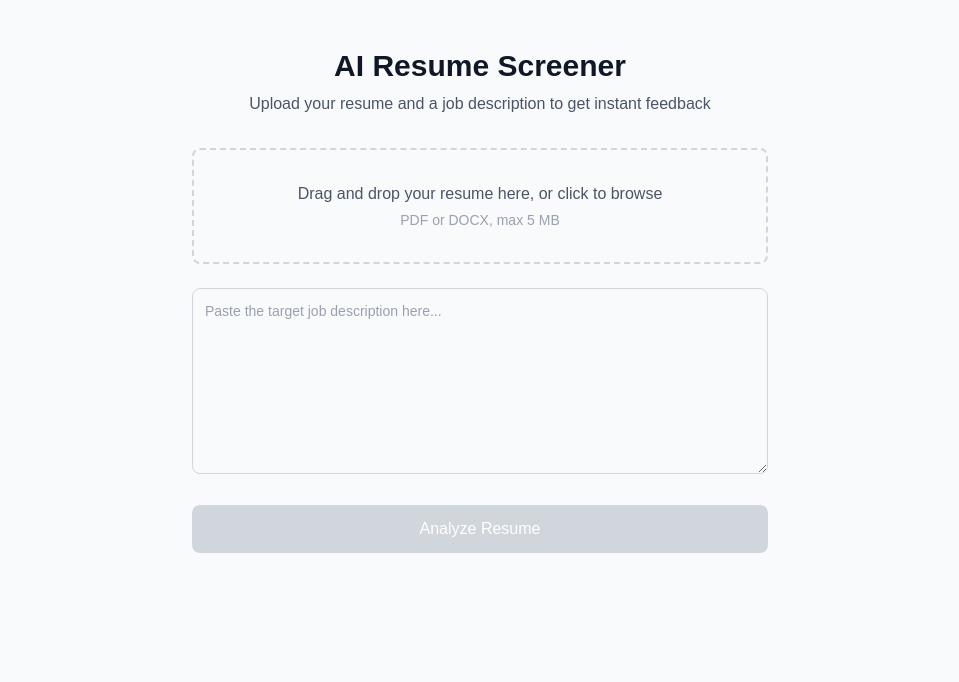
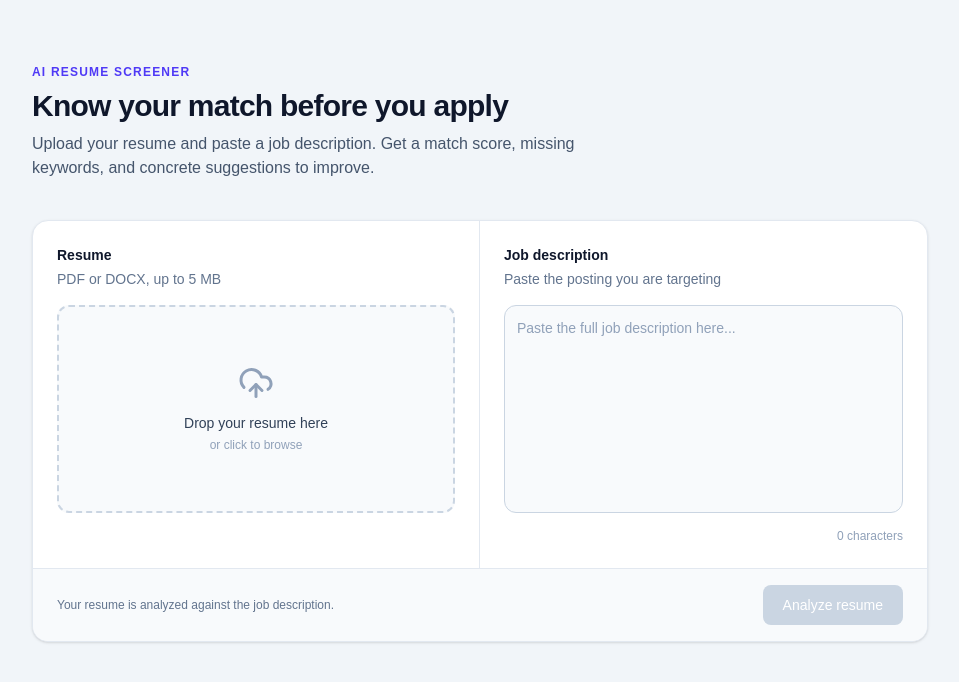
Before and after one commit to F6-ZeppelinFellowship/AI-Resume-Screener-Feedback, a Next.js app in the folder frontend/: page / in a window 1280 px wide. Shown: the top 682 px of the page, without its empty margins (160-1119 px from the left). Built offline with nearby package versions, Linux system fonts and the light colour scheme.

Commit message:
feat: redesign upload form with two-column layout, file chip, and accessibility polish

```diff
--- a/frontend/app/components/UploadForm.tsx
+++ b/frontend/app/components/UploadForm.tsx
@@ -1,10 +1,18 @@
 "use client";
 
 import { useRef, useState } from "react";
+import { UploadCloud, FileText, X, Loader2 } from "lucide-react";
 import type { AppStatus } from "../lib/types";
 
 const ACCEPTED_TYPES = [".pdf", ".docx"];
+const ACCEPT_ATTR = ACCEPTED_TYPES.join(",");
 const MAX_SIZE_MB = 5;
+
+function formatSize(bytes: number) {
+  return bytes < 1024 * 1024
+    ? `${(bytes / 1024).toFixed(0)} KB`
+    : `${(bytes / (1024 * 1024)).toFixed(1)} MB`;
+}
 
 export default function UploadForm() {
   const [file, setFile] = useState<File | null>(null);
@@ -15,17 +23,10 @@ export default function UploadForm() {
   const inputRef = useRef<HTMLInputElement>(null);
 
   function validateAndSetFile(selected: File) {
-    // Reset status so the UI doesn't keep showing a stale success/error message after changing inputs.
-    setStatus("idle");
-
+    // Reset stale success state when inputs change
+    if (status === "success") setStatus("idle");
     const ext = "." + selected.name.split(".").pop()?.toLowerCase();
-    const allowedMimes = [
-      "application/pdf",
-      "application/vnd.openxmlformats-officedocument.wordprocessingml.document",
-    ];
-    const mimeOk = !selected.type || allowedMimes.includes(selected.type);
-
-    if (!ACCEPTED_TYPES.includes(ext) || !mimeOk) {
+    if (!ACCEPTED_TYPES.includes(ext)) {
       setFileError("Only PDF or DOCX files are allowed.");
       setFile(null);
       return;
@@ -39,84 +40,163 @@ export default function UploadForm() {
     setFile(selected);
   }
 
+  function openPicker() {
+    if (status === "loading") return;
+    inputRef.current?.click();
+  }
+
   function handleDrop(e: React.DragEvent) {
     e.preventDefault();
     setIsDragging(false);
+    if (status === "loading") return;
     const dropped = e.dataTransfer.files[0];
     if (dropped) validateAndSetFile(dropped);
+  }
+
+  function removeFile(e: React.MouseEvent) {
+    e.stopPropagation();
+    setFile(null);
+    if (status === "success") setStatus("idle");
+    if (inputRef.current) inputRef.current.value = "";
   }
 
   function handleSubmit() {
     if (!file || !jobDescription.trim()) return;
     setStatus("loading");
-    // TODO: Replace with a real fetch to FastAPI /api/analyze
+    // TODO: replace mock with real fetch to FastAPI /api/analyze
     setTimeout(() => setStatus("success"), 1500);
   }
 
-  const canSubmit = file !== null && jobDescription.trim().length > 0 && status !== "loading";
+  const canSubmit =
+    file !== null && jobDescription.trim().length > 0 && status !== "loading";
 
   return (
-    <div className="mx-auto w-full max-w-xl space-y-6">
-      {/* Drag-and-drop zone */}
+    <div className="mx-auto w-full max-w-4xl">
+      <div className="overflow-hidden rounded-2xl border border-slate-200 bg-white shadow-sm">
+        <div className="grid md:grid-cols-2">
+          {/* Left: resume upload */}
+          <div className="border-b border-slate-200 p-6 md:border-b-0 md:border-r">
+            <h2 className="mb-1 text-sm font-semibold text-slate-900">Resume</h2>
+            <p className="mb-4 text-sm text-slate-500">
+              PDF or DOCX, up to {MAX_SIZE_MB} MB
+            </p>
+
             <div
+              role="button"
+              tabIndex={status === "loading" ? -1 : 0}
+              aria-disabled={status === "loading"}
+              aria-label="Upload resume file"
+              onKeyDown={(e) => {
+                if (e.key === "Enter" || e.key === " ") {
+                  e.preventDefault();
+                  openPicker();
+                }
+              }}
               onDragOver={(e) => {
                 e.preventDefault();
                 setIsDragging(true);
               }}
               onDragLeave={() => setIsDragging(false)}
               onDrop={handleDrop}
-        onClick={() => inputRef.current?.click()}
-        className={`cursor-pointer rounded-lg border-2 border-dashed p-8 text-center transition-colors ${
-          isDragging ? "border-blue-500 bg-blue-50" : "border-gray-300 hover:border-gray-400"
+              onClick={openPicker}
+              className={`flex h-52 cursor-pointer flex-col items-center justify-center rounded-xl border-2 border-dashed transition-colors focus:outline-none focus:ring-2 focus:ring-indigo-300 ${
+                isDragging
+                  ? "border-indigo-500 bg-indigo-50"
+                  : file
+                    ? "border-emerald-300 bg-emerald-50/50"
+                    : "border-slate-300 bg-slate-50 hover:border-indigo-400 hover:bg-indigo-50/40"
               }`}
             >
               <input
                 ref={inputRef}
                 type="file"
-          accept={ACCEPTED_TYPES.join(",")}
+                accept={ACCEPT_ATTR}
                 className="hidden"
                 onChange={(e) => {
                   const selected = e.target.files?.[0];
                   if (selected) validateAndSetFile(selected);
-            e.currentTarget.value = "";
+                  // Allow re-selecting the same file
+                  e.target.value = "";
                 }}
               />
+
               {file ? (
-          <p className="font-medium text-green-700">{file.name}</p>
+                <div className="flex items-center gap-3 px-4">
+                  <FileText className="h-8 w-8 shrink-0 text-emerald-600" />
+                  <div className="min-w-0">
+                    <p className="truncate text-sm font-medium text-slate-900">
+                      {file.name}
+                    </p>
+                    <p className="text-xs text-slate-500">{formatSize(file.size)}</p>
+                  </div>
+                  <button
+                    onClick={removeFile}
+                    aria-label="Remove file"
+                    className="ml-2 rounded-full p-1 text-slate-400 transition-colors hover:bg-slate-200 hover:text-slate-700"
+                  >
+                    <X className="h-4 w-4" />
+                  </button>
+                </div>
               ) : (
-          <p className="text-gray-600">
-            Drag and drop your resume here, or click to browse
-            <span className="mt-1 block text-sm text-gray-400">PDF or DOCX, max {MAX_SIZE_MB} MB</span>
+                <>
+                  <UploadCloud
+                    className={`mb-3 h-9 w-9 ${isDragging ? "text-indigo-500" : "text-slate-400"}`}
+                  />
+                  <p className="text-sm font-medium text-slate-700">
+                    Drop your resume here
                   </p>
+                  <p className="mt-1 text-xs text-slate-400">or click to browse</p>
+                </>
               )}
             </div>
 
-      {fileError && <p className="text-sm text-red-600">{fileError}</p>}
+            {fileError && (
+              <p className="mt-3 text-sm text-red-600">{fileError}</p>
+            )}
+          </div>
 
-      {/* Job description */}
+          {/* Right: job description */}
+          <div className="p-6">
+            <h2 className="mb-1 text-sm font-semibold text-slate-900">
+              Job description
+            </h2>
+            <p className="mb-4 text-sm text-slate-500">
+              Paste the posting you are targeting
+            </p>
+
             <textarea
               value={jobDescription}
               onChange={(e) => {
+                if (status === "success") setStatus("idle");
                 setJobDescription(e.target.value);
-          if (status !== "idle") setStatus("idle");
               }}
-        placeholder="Paste the target job description here..."
-        rows={8}
+              placeholder="Paste the full job description here..."
               disabled={status === "loading"}
-        className="w-full rounded-lg border border-gray-300 p-3 text-sm text-gray-900 placeholder-gray-400 focus:border-blue-500 focus:outline-none disabled:bg-gray-100"
+              className="h-52 w-full resize-none rounded-xl border border-slate-300 bg-slate-50 p-3 text-sm text-slate-900 placeholder-slate-400 transition-colors focus:border-indigo-500 focus:bg-white focus:outline-none focus:ring-2 focus:ring-indigo-100 disabled:bg-slate-100"
             />
+            <p className="mt-2 text-right text-xs text-slate-400">
+              {jobDescription.length} characters
+            </p>
+          </div>
+        </div>
 
+        {/* Footer: action */}
+        <div className="flex items-center justify-between border-t border-slate-200 bg-slate-50 px-6 py-4">
+          <p className="text-xs text-slate-500">
+            {status === "success"
+              ? "Analysis complete (mock). Dashboard renders here."
+              : "Your resume is analyzed against the job description."}
+          </p>
           <button
             onClick={handleSubmit}
             disabled={!canSubmit}
-        className="w-full rounded-lg bg-blue-600 py-3 font-medium text-white transition-colors hover:bg-blue-700 disabled:cursor-not-allowed disabled:bg-gray-300"
+            className="inline-flex items-center gap-2 rounded-lg bg-indigo-600 px-5 py-2.5 text-sm font-medium text-white transition-colors hover:bg-indigo-700 disabled:cursor-not-allowed disabled:bg-slate-300"
           >
-        {status === "loading" ? "Analyzing..." : "Analyze Resume"}
+            {status === "loading" && <Loader2 className="h-4 w-4 animate-spin" />}
+            {status === "loading" ? "Analyzing..." : "Analyze resume"}
           </button>
-
-      {status === "success" && (
-        <p className="text-center text-sm text-green-700">Analysis complete (mock). Dashboard renders here.</p>
-      )}
+        </div>
+      </div>
     </div>
   );
 }
--- a/frontend/app/page.tsx
+++ b/frontend/app/page.tsx
@@ -2,11 +2,19 @@ import UploadForm from "./components/UploadForm";
 
 export default function HomePage() {
   return (
-    <main className="min-h-screen bg-gray-50 px-4 py-12">
-      <h1 className="mb-2 text-center text-3xl font-bold text-gray-900">AI Resume Screener</h1>
-      <p className="mb-8 text-center text-gray-600">
-        Upload your resume and a job description to get instant feedback
-      </p>
+    <main className="min-h-screen bg-slate-100 px-4 py-16">
+      <div className="mx-auto mb-10 max-w-4xl">
+        <p className="mb-2 text-xs font-semibold uppercase tracking-widest text-indigo-600">
+          AI Resume Screener
+        </p>
+        <h1 className="text-3xl font-bold tracking-tight text-slate-900">
+          Know your match before you apply
+        </h1>
+        <p className="mt-2 max-w-xl text-slate-600">
+          Upload your resume and paste a job description. Get a match score,
+          missing keywords, and concrete suggestions to improve.
+        </p>
+      </div>
       <UploadForm />
     </main>
   );
--- a/frontend/package.json
+++ b/frontend/package.json
@@ -9,6 +9,7 @@
     "lint": "eslint"
   },
   "dependencies": {
+    "lucide-react": "^1.26.0",
     "next": "16.2.10",
     "react": "19.2.4",
     "react-dom": "19.2.4"
```
Also changed, not shown: 1 other file (tests, documents, lock files or other folders). Lines whose indentation alone changed are shown as unchanged.
